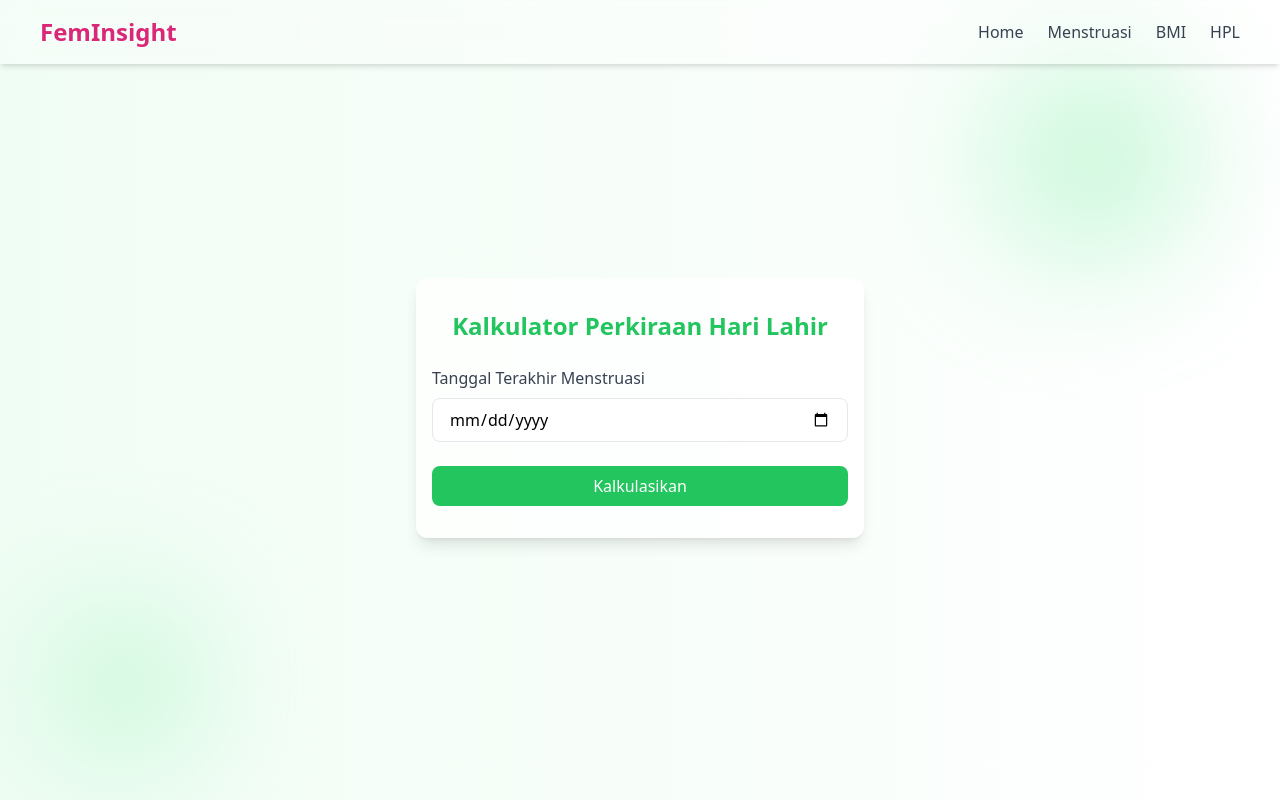
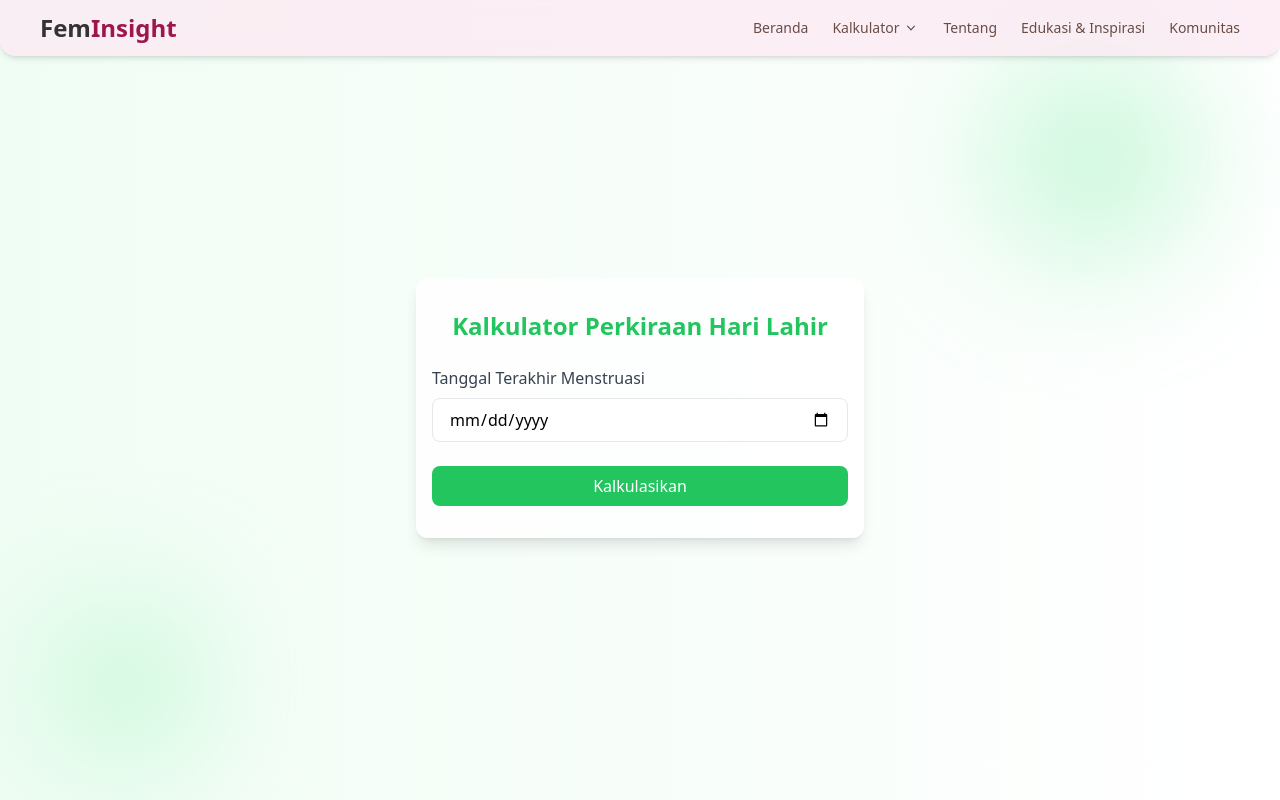
Before and after one commit to silviansi/feminsight, a Vue app: page /hpl in a window 1280 px wide. Built offline with nearby package versions, Linux system fonts and the light colour scheme.

Commit message:
fix style navbar with coquette theme

```diff
--- a/src/components/Navbar.vue
+++ b/src/components/Navbar.vue
@@ -1,33 +1,114 @@
 <template>
-    <nav class="fixed top-0 left-0 w-full px-6 md:px-10 py-4 flex justify-between items-center bg-white/30 backdrop-blur-md z-50 shadow-md">
-
+    <nav class="fixed top-0 left-0 w-full px-6 md:px-10 py-3 flex justify-between items-center bg-pink-100/70 backdrop-blur-md shadow-md rounded-b-2xl z-50 transition-all">
       <!-- Logo -->
-        <div class="text-pink-600 font-bold text-2xl">FemInsight</div>
+      <router-link to="/" class="text-[#333333] font-bold text-2xl">
+        Fem<span class="text-pink-800">Insight</span>
+      </router-link>
 
       <!-- Menu Desktop -->
-        <ul class="hidden md:flex space-x-6">
-            <li><router-link to="/" class="text-gray-700 hover:text-red-600">Home</router-link></li>
-            <li><router-link to="/menstruasi" class="text-gray-700 hover:text-pink-600">Menstruasi</router-link></li>
-            <li><router-link to="/bmi" class="text-gray-700 hover:text-blue-500">BMI</router-link></li>
-            <li><router-link to="/hpl" class="text-gray-700 hover:text-green-500">HPL</router-link></li>
+      <ul class="hidden md:flex space-x-6 items-center text-sm">
+        <li><router-link to="/" class="text-[#6a4c46] font-medium hover:text-pink-600 transition-colors">Beranda</router-link></li>
+
+        <li class="relative" v-click-outside="closeDropdown">
+          <button @click="toggleDropdown" class="flex items-center text-[#6a4c46] font-medium hover:text-pink-600 transition-colors focus:outline-none">
+            Kalkulator
+            <svg class="w-4 h-4 ml-1" fill="currentColor" viewBox="0 0 20 20">
+              <path fill-rule="evenodd" d="M5.23 7.21a.75.75 0 011.06.02L10 11.17l3.71-3.94a.75.75 0 111.1 1.02l-4.25 4.5a.75.75 0 01-1.1 0l-4.25-4.5a.75.75 0 01.02-1.06z" clip-rule="evenodd"/>
+            </svg>
+          </button>
+          <ul v-show="dropdownOpen" class="absolute bg-pink-100/80 backdrop-blur-md rounded-lg shadow-md mt-2 w-40 z-20 overflow-hidden">
+            <li><router-link to="/menstruasi" class="block px-4 py-2 hover:bg-pink-200 transition-colors" @click="closeDropdown">Menstruasi</router-link></li>
+            <li><router-link to="/bmi" class="block px-4 py-2 hover:bg-pink-200 transition-colors" @click="closeDropdown">BMI</router-link></li>
+            <li><router-link to="/hpl" class="block px-4 py-2 hover:bg-pink-200 transition-colors" @click="closeDropdown">HPL</router-link></li>
+          </ul>
+        </li>
+
+        <li><router-link to="" class="text-[#6a4c46] font-medium hover:text-pink-600 transition-colors">Tentang</router-link></li>
+        <li><router-link to="" class="text-[#6a4c46] font-medium hover:text-pink-600 transition-colors">Edukasi & Inspirasi</router-link></li>
+        <li><router-link to="/hpl" class="text-[#6a4c46] font-medium hover:text-pink-600 transition-colors">Komunitas</router-link></li>
       </ul>
 
       <!-- Tombol Menu Mobile -->
-        <button class="md:hidden text-gray-700 text-2xl" @click="isOpen = !isOpen">
-            ☰
-        </button>
+      <button class="md:hidden text-[#6a4c46] text-2xl focus:outline-none" @click="isOpen = !isOpen">☰</button>
+    </nav>
 
     <!-- Menu Mobile -->
-        <div v-if="isOpen" class="absolute top-16 left-0 w-full bg-white/90 backdrop-blur-md shadow-md py-4 flex flex-col items-center space-y-4 md:hidden">
-            <router-link to="/" class="text-gray-700 hover:text-red-600" @click="isOpen = false">Home</router-link>
-            <router-link to="/menstruasi" class="text-gray-700 hover:text-pink-600" @click="isOpen = false">Menstruasi</router-link>
-            <router-link to="/bmi" class="text-gray-700 hover:text-blue-500" @click="isOpen = false">BMI</router-link>
-            <router-link to="/hpl" class="text-gray-700 hover:text-green-500" @click="isOpen = false">HPL</router-link>
-        </div>
-    </nav>
+    <transition name="fade">
+      <ul v-show="isOpen" class="md:hidden absolute top-16 left-0 w-full bg-pink-100/80 backdrop-blur-md text-[#6a4c46] shadow-md z-40 space-y-2 p-4 rounded-b-2xl transition-all">
+        <li><router-link to="/" class="block py-2 font-medium hover:text-pink-600 transition-colors" @click="closeMenu">Beranda</router-link></li>
+
+        <li>
+          <button @click="toggleDropdownMobile" class="flex items-center w-full py-2 font-medium hover:text-pink-600 transition-colors focus:outline-none">
+            Kalkulator
+            <svg class="w-4 h-4 ml-1" fill="currentColor" viewBox="0 0 20 20">
+              <path fill-rule="evenodd" d="M5.23 7.21a.75.75 0 011.06.02L10 11.17l3.71-3.94a.75.75 0 111.1 1.02l-4.25 4.5a.75.75 0 01-1.1 0l-4.25-4.5a.75.75 0 01.02-1.06z" clip-rule="evenodd"/>
+            </svg>
+          </button>
+          <ul v-show="dropdownMobileOpen" class="ml-4 space-y-2 font-medium text-[#6a4c46]">
+            <li><router-link to="/menstruasi" class="block py-2 hover:text-pink-600 transition-colors" @click="closeAll">Menstruasi</router-link></li>
+            <li><router-link to="/bmi" class="block py-2 hover:text-pink-600 transition-colors" @click="closeAll">BMI</router-link></li>
+            <li><router-link to="/hpl" class="block py-2 hover:text-pink-600 transition-colors" @click="closeAll">HPL</router-link></li>
+          </ul>
+        </li>
+
+        <li><router-link to="" class="block py-2 font-medium hover:text-pink-600 transition-colors" @click="closeMenu">Tentang</router-link></li>
+        <li><router-link to="" class="block py-2 font-medium hover:text-pink-600 transition-colors" @click="closeMenu">Edukasi & Inspirasi</router-link></li>
+        <li><router-link to="" class="block py-2 font-medium hover:text-pink-600 transition-colors" @click="closeMenu">Komunitas</router-link></li>
+      </ul>
+    </transition>
   </template>
 
   <script setup>
-import { ref } from "vue";
-const isOpen = ref(false);
+  import { ref } from 'vue'
+
+  // Desktop dropdown
+  const dropdownOpen = ref(false)
+  const toggleDropdown = () => dropdownOpen.value = !dropdownOpen.value
+  const closeDropdown = () => dropdownOpen.value = false
+
+  // Mobile menu & dropdown
+  const isOpen = ref(false)
+  const dropdownMobileOpen = ref(false)
+
+  const toggleDropdownMobile = () => dropdownMobileOpen.value = !dropdownMobileOpen.value
+
+  const closeMenu = () => {
+    isOpen.value = false
+    dropdownMobileOpen.value = false
+  }
+
+  const closeAll = () => {
+    closeMenu()
+    closeDropdown()
+  }
   </script>
+
+  <script>
+  export default {
+    directives: {
+      'click-outside': {
+        mounted(el, binding) {
+          el.clickOutsideEvent = (event) => {
+            if (!(el === event.target || el.contains(event.target))) {
+              binding.value()
+            }
+          }
+          document.addEventListener('click', el.clickOutsideEvent)
+        },
+        unmounted(el) {
+          document.removeEventListener('click', el.clickOutsideEvent)
+        }
+      }
+    }
+  }
+  </script>
+
+  <style scoped>
+  /* Animasi transisi mobile */
+  .fade-enter-active, .fade-leave-active {
+    transition: opacity 0.2s;
+  }
+  .fade-enter-from, .fade-leave-to {
+    opacity: 0;
+  }
+  </style>
```
Lines whose indentation alone changed are shown as unchanged.
